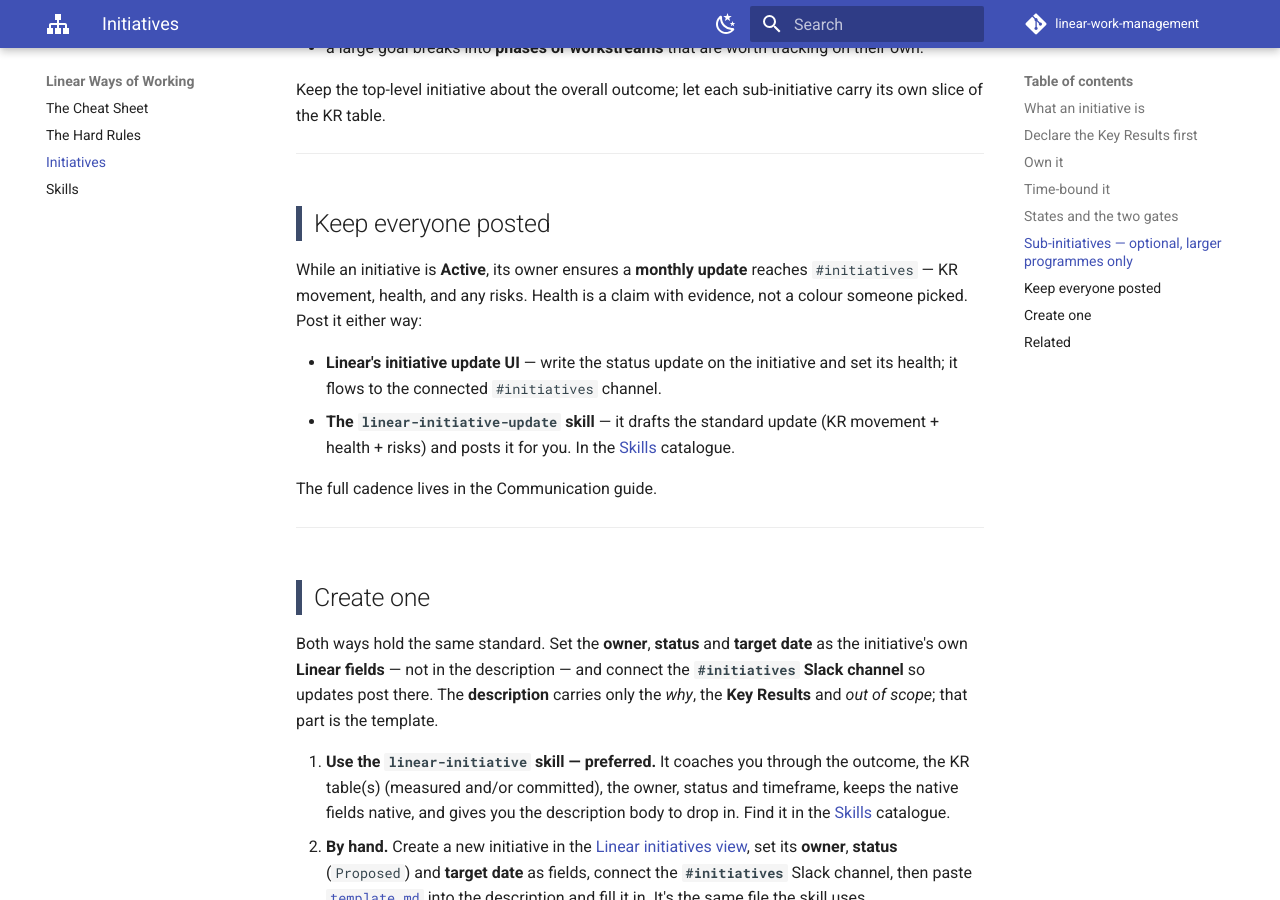
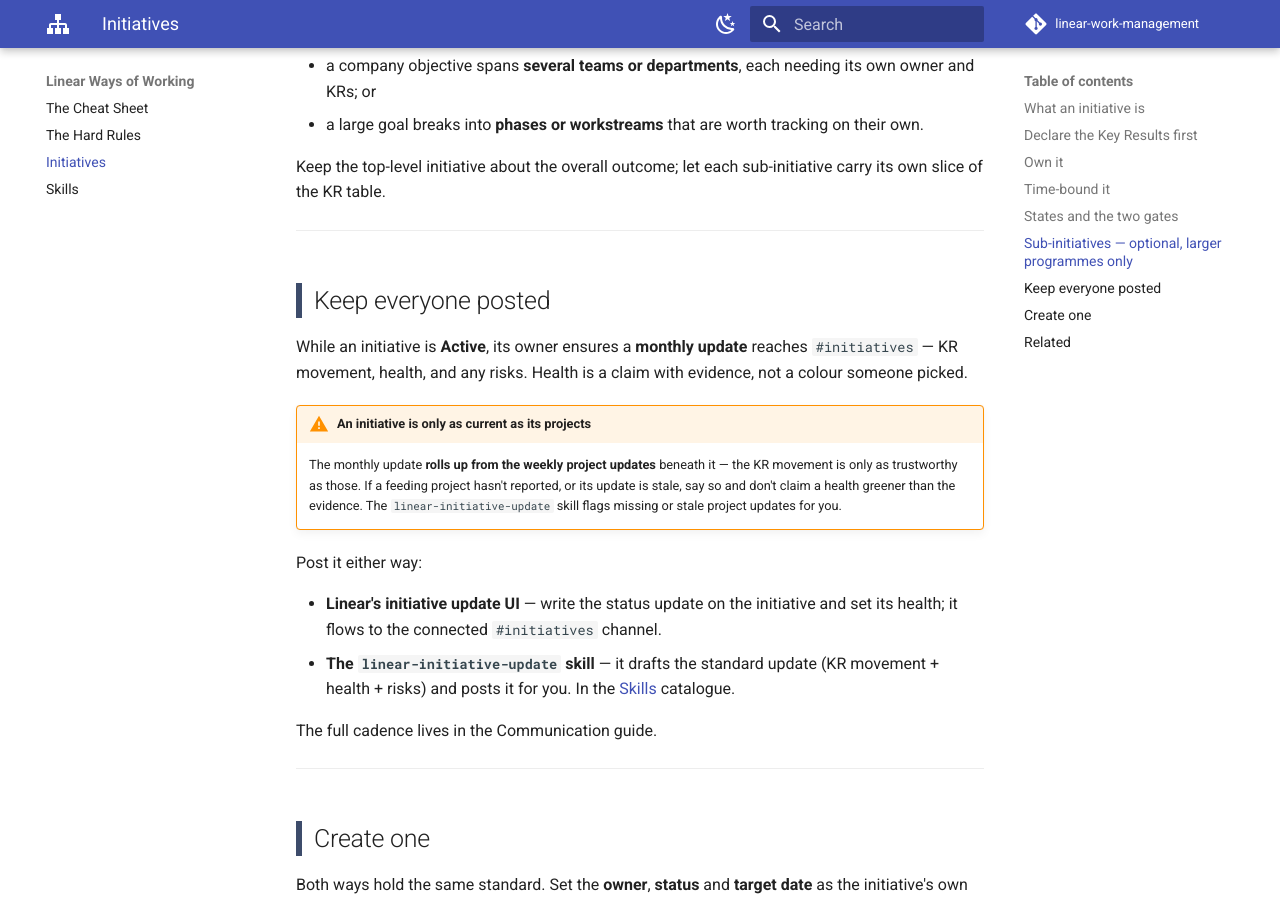
Before and after one commit to hungovercoders/linear-work-management, an MkDocs documentation site: the page built from docs/initiatives.md, in a window 1280 px wide and 900 px high, scrolled down 3627 px. Built offline with MkDocs 1.6.1 and Material for MkDocs 9.7.7, drawn with Linux system fonts in a browser that asks for light colours; comment, search, counter and statistics services are not loaded; some of the changed text lies outside the part shown.

Commit message:
docs(initiatives): update rolls up from project updates; liven the initiatives link
- Document that an initiative update depends on its projects' weekly updates, and
  have linear-initiative-update flag missing/stale project updates and temper the
  health accordingly (skill flow + update template "Project reporting" section).
- Bring the "all current initiatives" line to life and say why seeing the whole
  portfolio matters.

Co-Authored-By: Claude Opus 4.8 (1M context) <noreply@anthropic.com>

```diff
--- a/docs/initiatives.md
+++ b/docs/initiatives.md
@@ -7,7 +7,10 @@ Never a task list, never the *how it's built* (that's the [projects](index.md) b
 It sits alongside the projects and issues it drives, in the same tool.
 </div>
 
-Here are [all the current initiatives in Linear](https://linear.app/happydevs/initiatives).
+**[Every initiative in Linear, on one screen.](https://linear.app/happydevs/initiatives)**
+This is the whole of our strategy in one place — every outcome we're betting on, who owns it,
+and how it's tracking. Scan it to see where the organisation is pointed, what's active versus
+still proposed, and that your own work ladders up to one of them.
 
 ---
 
@@ -136,7 +139,15 @@ own slice of the KR table.
 
 While an initiative is **Active**, its owner ensures a **monthly update** reaches
 `#initiatives` — KR movement, health, and any risks. Health is a claim with evidence, not a
-colour someone picked. Post it either way:
+colour someone picked.
+
+!!! warning "An initiative is only as current as its projects"
+    The monthly update **rolls up from the weekly project updates** beneath it — the KR
+    movement is only as trustworthy as those. If a feeding project hasn't reported, or its
+    update is stale, say so and don't claim a health greener than the evidence. The
+    `linear-initiative-update` skill flags missing or stale project updates for you.
+
+Post it either way:
 
 - **Linear's initiative update UI** — write the status update on the initiative and set its
   health; it flows to the connected `#initiatives` channel.
```
Also changed, not shown: skills/linear-initiative-update/SKILL.md (+12 -5 lines), skills/linear-initiative-update/template.md (+6 -0 lines).
